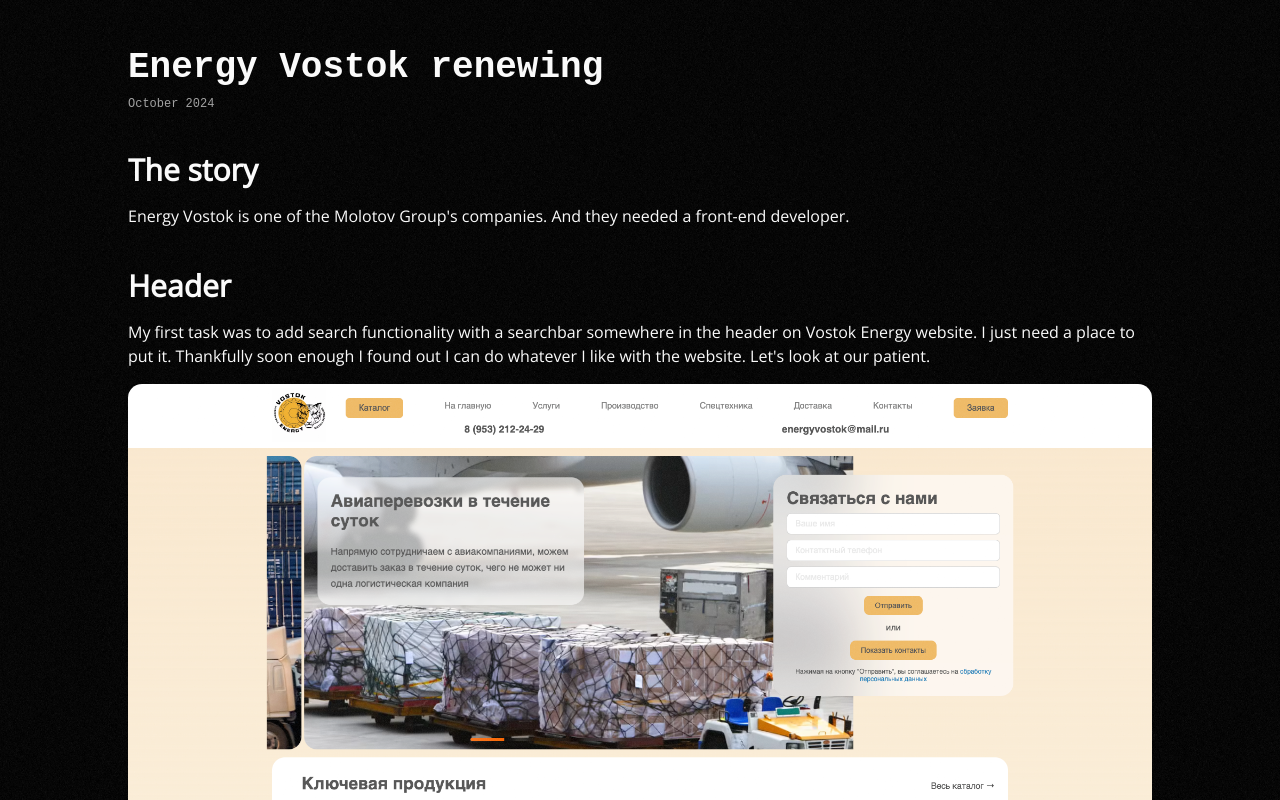
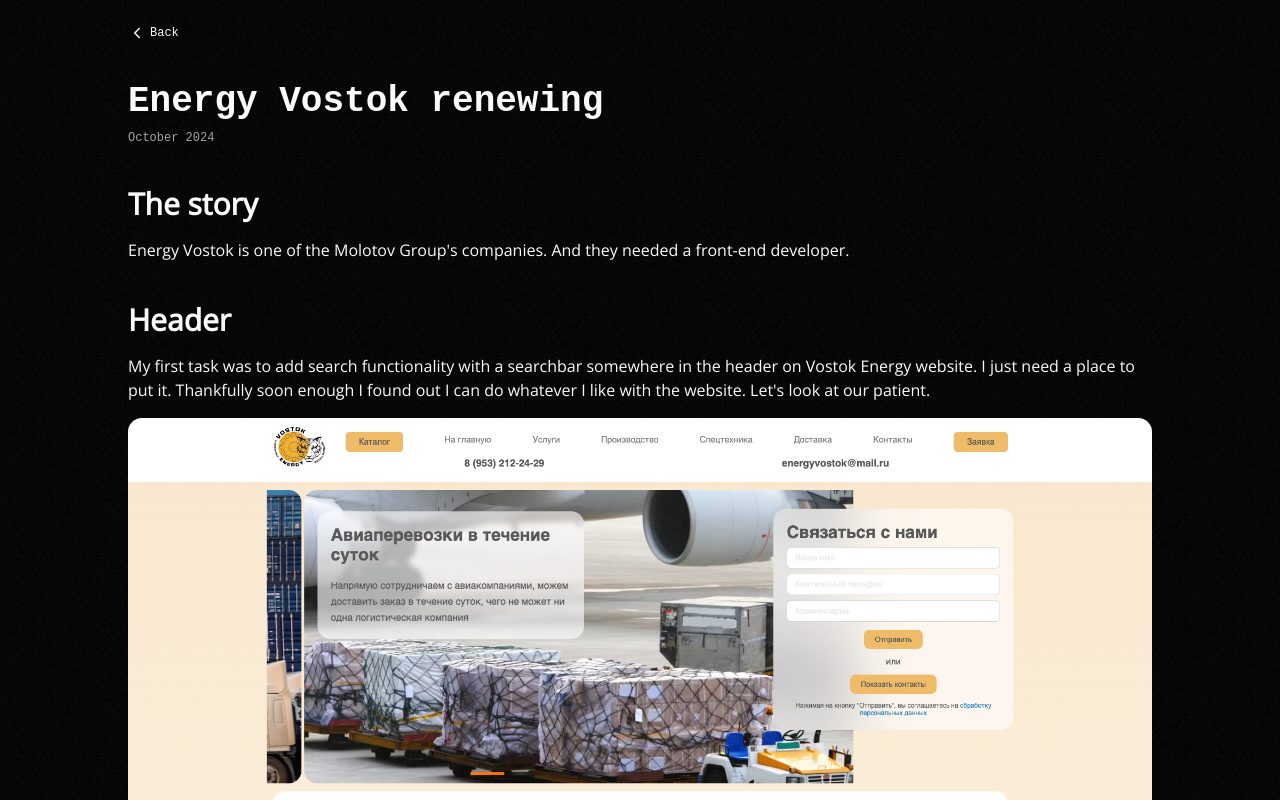
Before and after one commit to mazhugasergei/mazhugasergei.github.io, a Next.js app: page /archive/energy-vostok in a window 1280 px wide. Shown: the top 800 px of the page. Built offline with nearby package versions, Linux system fonts and the light colour scheme; a web font is replaced by a local one.

Commit message:
feat: add archive header

```diff
--- a/src/app/archive/[id]/layout.tsx
+++ b/src/app/archive/[id]/layout.tsx
@@ -1,3 +1,4 @@
+import { Header } from "@/components/archive/header"
 import { items } from "@/lib/archive"
 
 export function generateStaticParams() {
@@ -16,5 +17,10 @@ export const generateMetadata = async (props: LayoutProps<"/archive/[id]">) => {
 }
 
 export default function Layout(props: LayoutProps<"/archive/[id]">) {
-	return <main className="mx-auto max-w-5xl">{props.children}</main>
+	return (
+		<div className="mx-auto max-w-5xl">
+			<Header />
+			<main>{props.children}</main>
+		</div>
+	)
 }
--- /dev/null
+++ b/src/components/archive/header.tsx
@@ -0,0 +1,13 @@
+import { ChevronLeftIcon } from "lucide-react"
+import Link from "next/link"
+
+export function Header() {
+	return (
+		<header>
+			<Link href={"/"} className="flex items-center gap-1">
+				<ChevronLeftIcon size={18} />
+				<span>Back</span>
+			</Link>
+		</header>
+	)
+}
--- a/src/components/archive/post.tsx
+++ b/src/components/archive/post.tsx
@@ -9,7 +9,7 @@ interface PostProps extends ComponentProps<"div"> {
 
 export default function Post(props: PostProps) {
 	return (
-		<div {...props} className={cn("py-6", props.className)}>
+		<div {...props} className={cn("py-10", props.className)}>
 			<div className="mb-10 space-y-2">
 				<h1 className="text-4xl font-bold">{props.title}</h1>
 				<p className="text-muted-foreground">{props.subtitle}</p>
```
